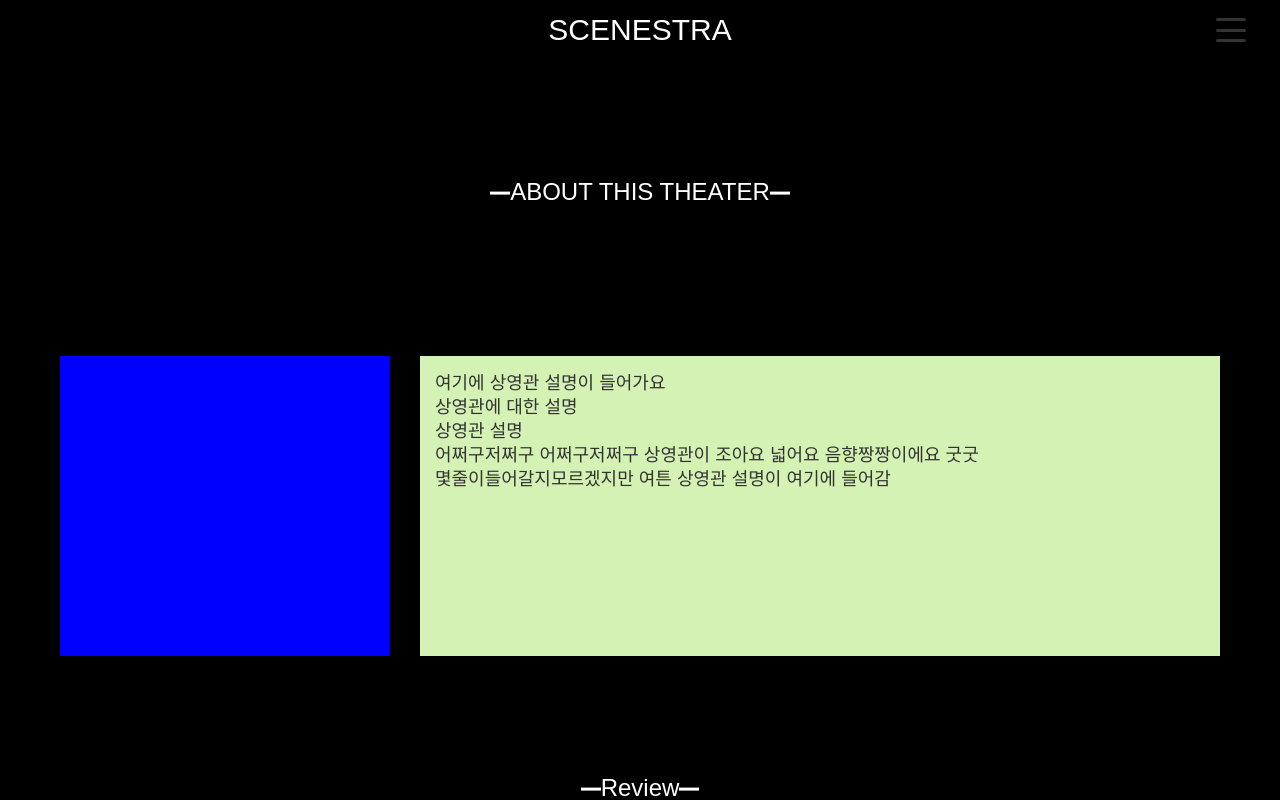
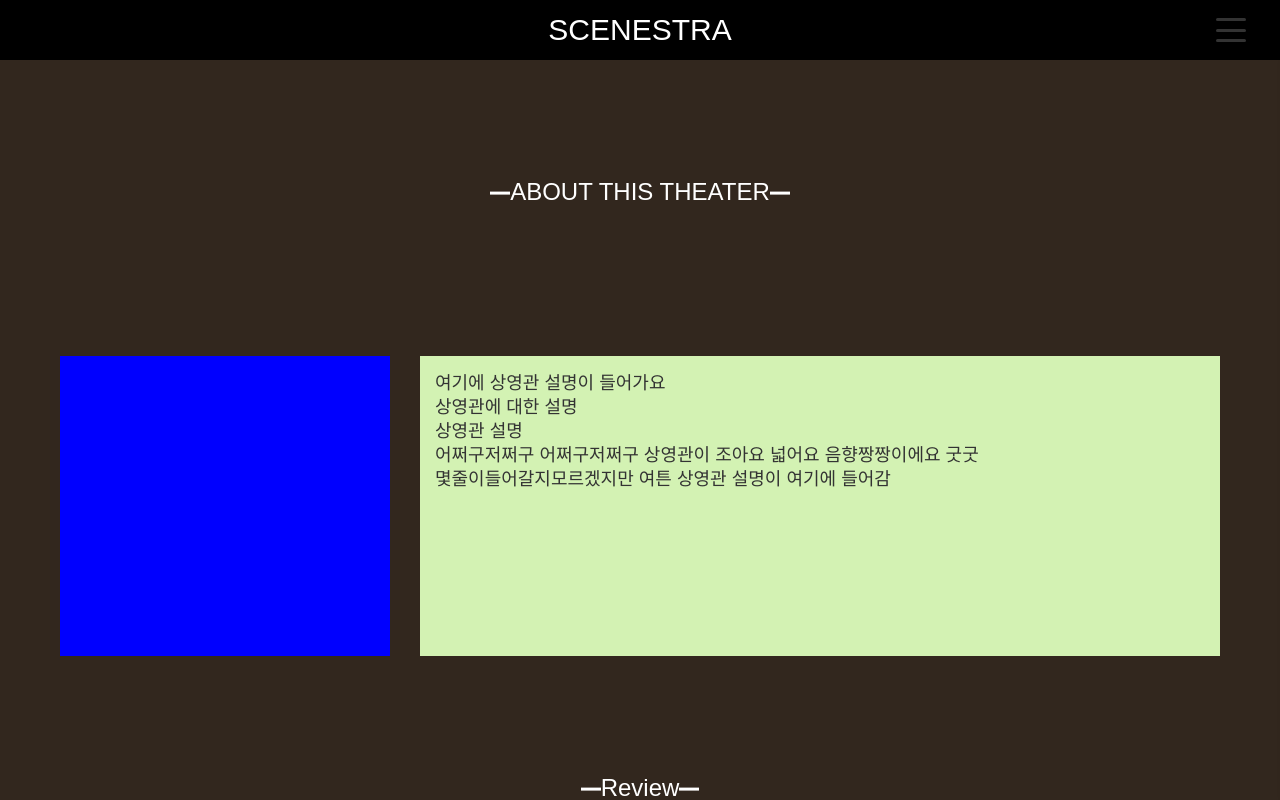
Before and after one commit to TEAM-BugSquashers/scenestra-frontend, a React (Vite) app: page /Review in a window 1280 px wide. Shown: the top 800 px of the page. Built offline with nearby package versions, Linux system fonts and the light colour scheme; a web font is replaced by a local one.

Commit message:
feat: 푸터 bgc 삭제 #11

```diff
--- a/src/pages/components/footer/Footer.module.css
+++ b/src/pages/components/footer/Footer.module.css
@@ -1,5 +1,5 @@
 .footer{
     width: 100%;
     height: 350px;
-    background-color: black;
+    /*background-color: black;*/
 }
--- a/src/pages/review/Review.module.css
+++ b/src/pages/review/Review.module.css
@@ -4,7 +4,7 @@
     z-index: 1;
 }
 body{
-    background-color: #32271e;
+    background-color: #32271e !important;
     position: relative;
 }
 
```
